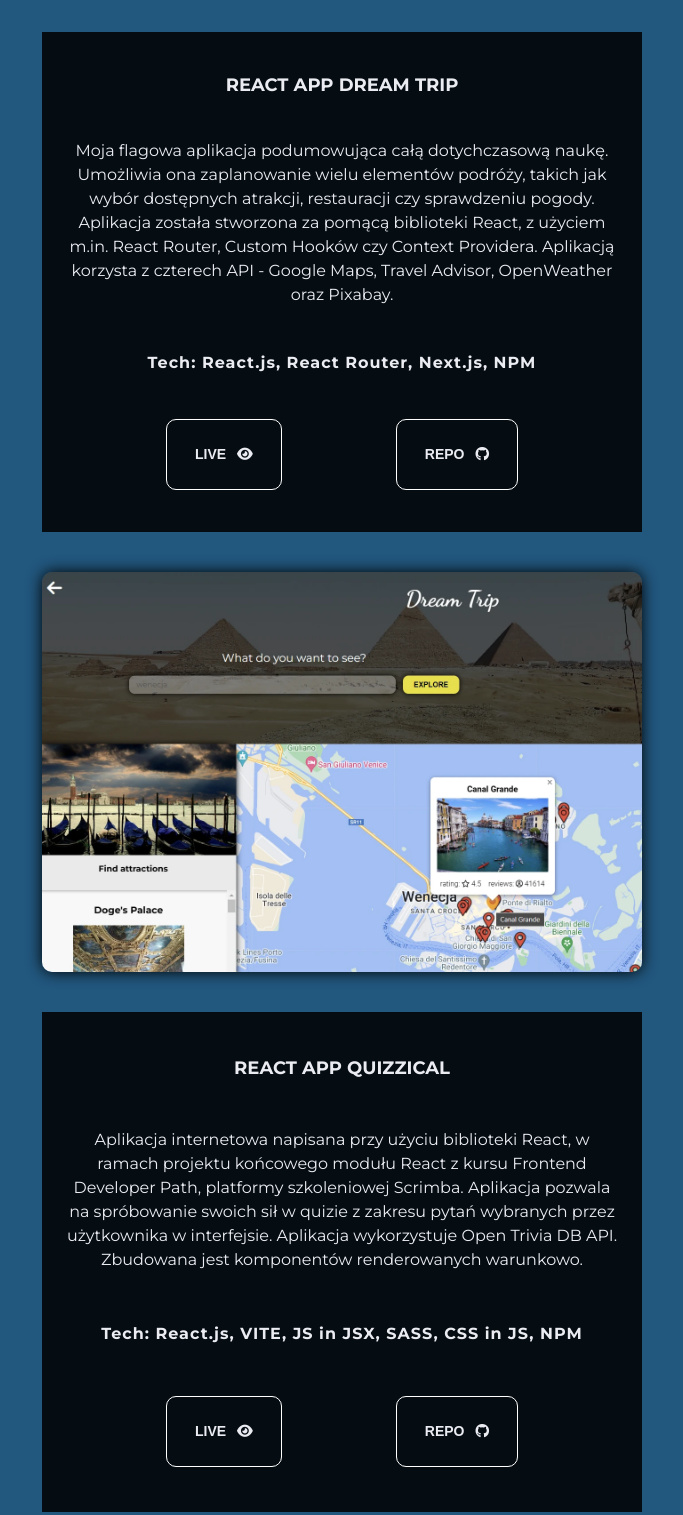
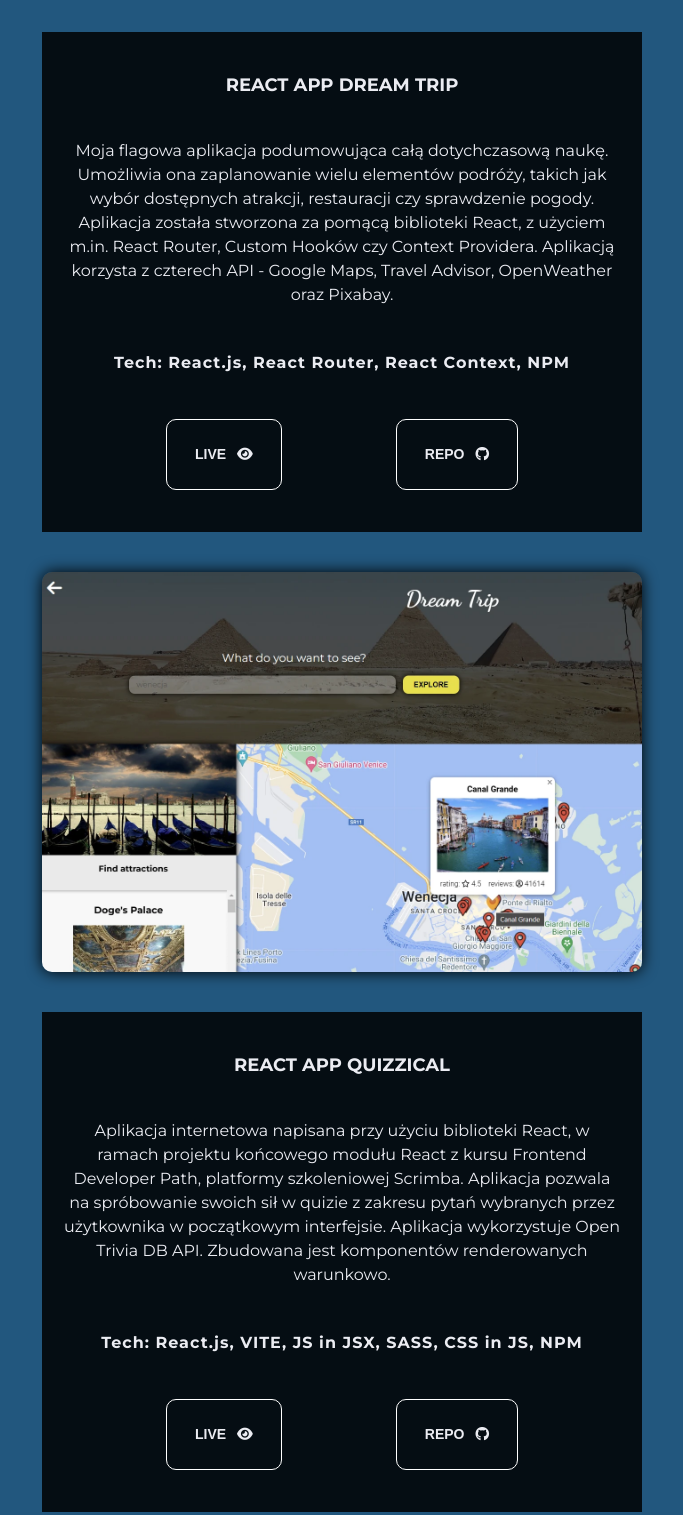
Before and after one commit to Grave-Dave/My-portfolio, a plain HTML site: page index.html in a window 1280 px wide. Shown: the part 3800-5315 px from the top of the page, without its empty margins (298-981 px from the left). Drawn offline with nearby package versions, Linux system fonts and the light colour scheme; a web font is replaced by a local one.

Commit message:
content modification

```diff
--- a/index.html
+++ b/index.html
@@ -181,7 +181,7 @@
                             zgodnie z metodologią BEM oraz zapewnieniem pełnej responsywności, kierując się zasadą
                             "mobile first" + wprowadzanie funkcjonalności za pomocą JS ES6 + w przypadku aplikacji
                             webowych - tworzenie interfejsów UI przy pomocy biblioteki React. Ponadto do optymalizacji
-                            kodu pisanych stron wykorzystywany był Gulp. Całość powstawała przy użyciu edytora VSCode.
+                            kodu pisanych stron wykorzystywany był Gulp i NPM. Całość powstawała przy użyciu edytora VSCode.
                         </p>
                     </div>
                 </div>
@@ -194,12 +194,12 @@
                             <h3>React App Dream Trip</h3>
                             <p class="descr">Moja flagowa aplikacja podumowująca całą dotychczasową naukę. Umożliwia ona
                                 zaplanowanie wielu elementów podróży, takich jak wybór dostępnych atrakcji, restauracji
-                                czy sprawdzeniu pogody. Aplikacja została stworzona
+                                czy sprawdzenie pogody. Aplikacja została stworzona
                                 za pomącą biblioteki React, z użyciem m.in. React Router, Custom Hooków czy Context
                                 Providera.
                                 Aplikacją korzysta z czterech API - Google Maps, Travel Advisor, OpenWeather oraz
                                 Pixabay. </p>
-                            <p class="tech">Tech: React.js, React Router, Next.js, NPM</p>
+                            <p class="tech">Tech: React.js, React Router, React Context, NPM</p>
                             <div class="btn-box">
                                 <button><a href="https://my-dream-trip.netlify.app" target="_blank">live <i
                                             class="fa-solid fa-eye"></i></a> </button>
@@ -221,7 +221,7 @@
                                 React, w
                                 ramach projektu końcowego modułu React z kursu Frontend Developer Path, platformy
                                 szkoleniowej Scrimba. Aplikacja pozwala na spróbowanie swoich sił w quizie z zakresu
-                                pytań wybranych przez użytkownika w interfejsie. Aplikacja wykorzystuje Open Trivia DB
+                                pytań wybranych przez użytkownika w początkowym interfejsie. Aplikacja wykorzystuje Open Trivia DB
                                 API. Zbudowana jest komponentów renderowanych warunkowo.</p>
                             <p class="tech">Tech: React.js, VITE, JS in JSX, SASS, CSS in JS, NPM</p>
                             <div class="btn-box">
@@ -333,7 +333,7 @@
                             <p class="descr">Kolejna napisana od podstaw, responsywna strona internetowa. Wykonana przy
                                 użyciu Vanilla
                                 JS oraz SCSS. Strona wykorzystuje funkcjonalności, takie jak m.in. Intersection
-                                Observer, API, Scroll Drawing i wiele innych. Przekonaj się sam:</p>
+                                Observer, API czy Scroll Drawing.</p>
                             <p class="tech">Tech: HTML, SASS, JS, NPM, GULP</p>
                             <div class="btn-box">
                                 <button><a href="https://grave-dave.github.io/YourPersonalTrainer/" target="_blank">live
```
